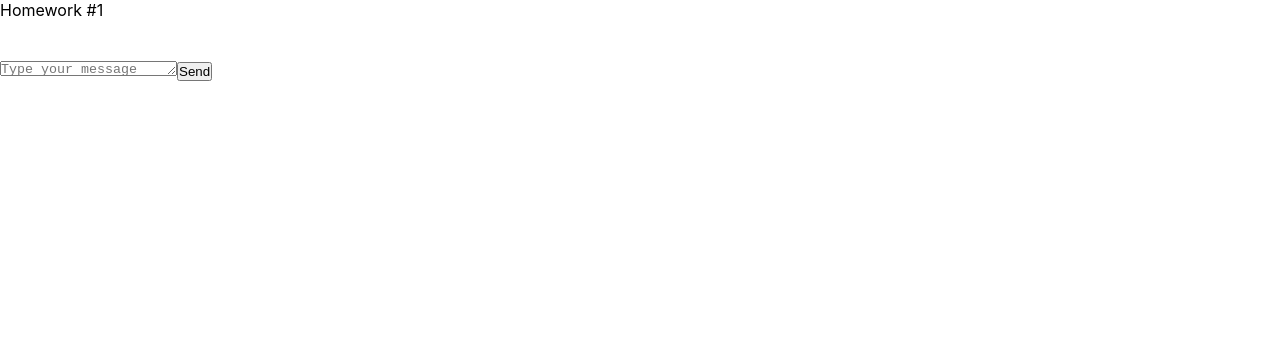
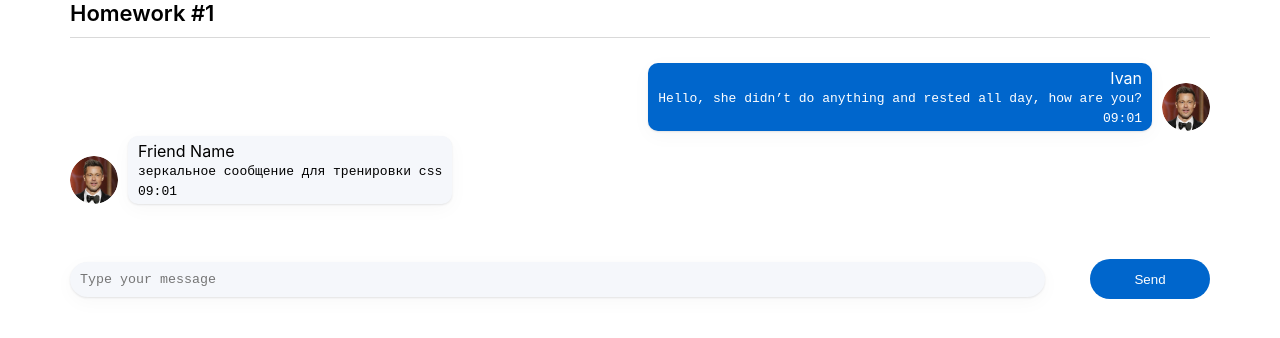
Before and after one commit to maksuchiha/hw_1, a React (Create React App) app: page / in a window 1280 px wide. Shown: the top 338 px of the page. Built offline with nearby package versions, Linux system fonts and the light colour scheme.

Commit message:
chat complete

```diff
--- a/package.json
+++ b/package.json
@@ -1,6 +1,6 @@
 {
-  "name": "hws2",
-  "homepage": "http://IgnatZakalinsky.github.io/hws2",
+  "name": "hw_1",
+  "homepage": "https://github.com/maksuchiha/hw_1",
   "version": "0.1.0",
   "private": true,
   "dependencies": {
--- a/src/s1-main/App.module.css
+++ b/src/s1-main/App.module.css
@@ -3,9 +3,18 @@
 }
 
 .hw {
-
+    max-width: 1140px;
+    width: 100%;
+    margin: 0 auto;
 }
 
 .hwTitle {
-
+    font-weight: 600;
+    font-size: 22px;
+    line-height: 27px;
+    padding-bottom: 10px;
+    border-bottom: 1px solid #D9D9D9;
+    max-width: 1140px;
+    width: 100%;
+    margin: 0 auto 25px;
 }
--- a/src/s2-homeworks/hw01/HW1.tsx
+++ b/src/s2-homeworks/hw01/HW1.tsx
@@ -14,18 +14,28 @@ import avatar from './avatar.png'
 * */
 
 // нужно создать правильный тип вместо any
-export type MessageType = any
+export type MessageType = {
+    id: number,
+    user: {
+        avatar: string
+        name: string
+    }
+    message: {
+        text: string
+        time: string
+    }
+}
 
 // структуру объекта не менять
 export const message0: MessageType = {
     id: 0,
     user: {
         avatar: avatar, // можно менять
-        name: 'Some Name',  // можно менять
+        name: 'Ivan',  // можно менять
     },
     message: {
-        text: 'some textsome textsome textsome textsome textsome textsome text', // можно менять
-        time: '22:00', // можно менять
+        text: 'Hello, she didn’t do anything and rested all day, how are you?', // можно менять
+        time: '09:01', // можно менять
     },
 }
 export const friendMessage0: MessageType = {
@@ -36,7 +46,7 @@ export const friendMessage0: MessageType = {
     },
     message: {
         text: 'зеркальное сообщение для тренировки css', // можно менять
-        time: '22:00', // можно менять
+        time: '09:01', // можно менять
     },
 }
 
--- a/src/s2-homeworks/hw01/friend-message/FriendMessage.module.css
+++ b/src/s2-homeworks/hw01/friend-message/FriendMessage.module.css
@@ -3,15 +3,23 @@
 }
 
 .friendImageAndText {
-
+    display: flex;
+    align-items: flex-end;
+    gap: 10px;
+    margin-bottom: 5px;
 }
 
 .friendImageAndText img {
-
+    width: 48px;
+    height: 48px;
+    border-radius: 50%;
 }
 
 .friendText {
-
+    background: #F5F7FB;
+    padding: 5px 10px;
+    box-shadow: 0 5px 20px rgba(29, 33, 38, 0.03), 0 1px 2px rgba(29, 33, 38, 0.1);
+    border-radius: 10px;
 }
 
 .friendText:after {
@@ -19,11 +27,15 @@
 }
 
 .friendName {
-
+    display: flex;
+    flex-direction: column;
+    margin-bottom: 3px;
 }
 
 .friendMessageText {
-
+    display: flex;
+    flex-direction: column;
+    gap: 5px;
 }
 
 .friendTime {
--- a/src/s2-homeworks/hw01/friend-message/FriendMessage.tsx
+++ b/src/s2-homeworks/hw01/friend-message/FriendMessage.tsx
@@ -1,8 +1,9 @@
 import React from 'react'
 import s from './FriendMessage.module.css'
+import {MessagePropsType} from "../message/Message";
 
 // создать тип вместо any и отобразить приходящие данные
-const FriendMessage = (props: any) => {
+const FriendMessage = (props: MessagePropsType) => {
     return (
         <div
             id={'hw1-friend-message-' + props.message.id}
@@ -12,7 +13,7 @@ const FriendMessage = (props: any) => {
                 <img
                     id={'hw1-friend-avatar-' + props.message.id}
                     // создаёт студент
-
+                    src={props.message.user.avatar} alt='inage'
                     //
                 />
                 <div className={s.friendText}>
@@ -20,7 +21,7 @@ const FriendMessage = (props: any) => {
                         id={'hw1-friend-name-' + props.message.id}
                         className={s.friendName}
                     >
-                        {/*создаёт студент*/}
+                        {props.message.user.name}
 
                         {/**/}
                     </div>
@@ -28,9 +29,12 @@ const FriendMessage = (props: any) => {
                         id={'hw1-friend-text-' + props.message.id}
                         className={s.friendMessageText}
                     >
-                        {/*создаёт студент*/}
-
-                        {/**/}
+                        <div>
+                            {props.message.message.text}
+                        </div>
+                        <div>
+                            {props.message.message.time}
+                        </div>
                     </pre>
                 </div>
             </div>
--- a/src/s2-homeworks/hw01/message-sender/MessageSender.module.css
+++ b/src/s2-homeworks/hw01/message-sender/MessageSender.module.css
@@ -1,18 +1,42 @@
 .sendForm {
-
+    display: flex;
+    align-items: center;
+    gap: 45px;
+    margin-top: 55px;
 }
 
 .textarea {
-
+    resize: none;
+    padding: 10px;
+    display: flex;
+    flex: 1;
+    outline: none;
+    background: #F5F7FB;
+    box-shadow: 0 5px 20px rgba(29, 33, 38, 0.03), 0 1px 2px rgba(29, 33, 38, 0.1);
+    border-radius: 20px;
+    border: none;
+    height: 40px;
 }
 
 .button {
-
+    width: 120px;
+    background: #0066CC;
+    border-radius: 20px;
+    display: flex;
+    align-items: center;
+    justify-content: center;
+    color: #fff;
+    border: none;
+    outline: none;
+    height: 40px;
+    cursor: pointer;
+    transition: all .2s;
 }
 
 .button:hover {
-
+    background: #CC1439;
 }
 .button:active {
-
+    color: #002E5C;
+    background: rgba(0, 102, 204, 0.5);
 }
--- a/src/s2-homeworks/hw01/message/Message.module.css
+++ b/src/s2-homeworks/hw01/message/Message.module.css
@@ -3,15 +3,25 @@
 }
 
 .imageAndText {
-
+    display: flex;
+    flex-direction: row-reverse;
+    align-items: flex-end;
+    gap: 10px;
+    color: #fff;
+    margin-bottom: 5px;
 }
 
 .imageAndText img {
-
+    width: 48px;
+    height: 48px;
+    border-radius: 50%;
 }
 
 .text {
-
+    background: #0066CC;
+    padding: 5px 10px;
+    box-shadow: 0 5px 20px rgba(29, 33, 38, 0.03), 0 1px 2px rgba(29, 33, 38, 0.1);
+    border-radius: 10px;
 }
 
 .text:after {
@@ -19,11 +29,18 @@
 }
 
 .name {
+    display: flex;
+    flex-direction: column;
+    align-items: flex-end;
+    margin-bottom: 3px;
 
 }
 
 .messageText {
-
+    text-align: right;
+    display: flex;
+    flex-direction: column;
+    gap: 5px;
 }
 
 .time {
--- a/src/s2-homeworks/hw01/message/Message.tsx
+++ b/src/s2-homeworks/hw01/message/Message.tsx
@@ -1,37 +1,43 @@
 import React from 'react'
 import s from './Message.module.css'
+import {MessageType} from "../HW1";
+
 
 // нужно создать правильный тип вместо any
-export type MessagePropsType = any
+export type MessagePropsType = {
+    message: MessageType
+}
+
+
 
 // нужно отобразить приходящие данные
 const Message = (props: MessagePropsType) => {
+    console.log(props)
     return (
         <div id={'hw1-message-' + props.message.id} className={s.message}>
             <div className={s.imageAndText}>
                 <img
                     id={'hw1-avatar-' + props.message.id}
                     // создаёт студент
-
+                    src={props.message.user.avatar} alt='image'
                     //
                 />
                 <div className={s.text}>
                     <div id={'hw1-name-' + props.message.id} className={s.name}>
-                        {/*создаёт студент*/}
-
-                        {/**/}
+                            {props.message.user.name}
                     </div>
                     <pre id={'hw1-text-' + props.message.id} className={s.messageText}>
-                        {/*создаёт студент*/}
-
-                        {/**/}
+                        <div>
+                            {props.message.message.text}
+                        </div>
+                        <div>
+                            {props.message.message.time}
+                        </div>
                     </pre>
                 </div>
             </div>
             <div id={'hw1-time-' + props.message.id} className={s.time}>
-                {/*создаёт студент*/}
 
-                {/**/}
             </div>
         </div>
     )
```
Also changed, not shown: 1 other file (tests, documents, lock files or other folders).
